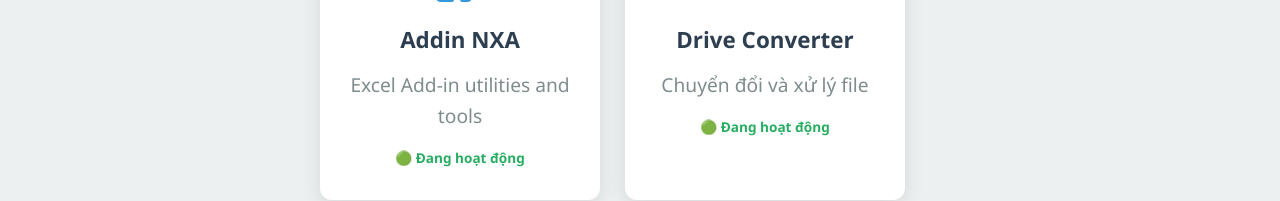
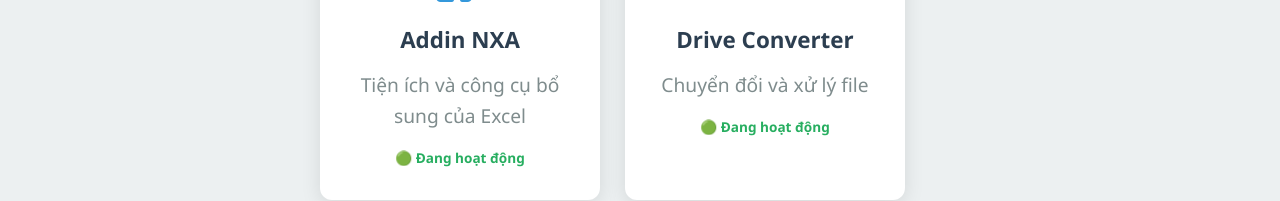
Before and after one commit to XuanAn2018/mes-unified-app, a plain HTML site: page index.html in a window 1280 px wide. Shown: the part 874-1075 px from the top of the page. Drawn offline with Linux system fonts and the light colour scheme.

Commit message:
Update description for Addin NXA application

```diff
--- a/index.html
+++ b/index.html
@@ -109,7 +109,7 @@
                             <a href="https://nnct2023.github.io/Addin-NXA/" target="_blank" class="app-card">
                                 <i class="fas fa-puzzle-piece"></i>
                                 <h3>Addin NXA</h3>
-                                <p>Excel Add-in utilities and tools</p>
+                                <p>Tiện ích và công cụ bổ sung của Excel</p>
                                 <div class="app-status">🟢 Đang hoạt động</div>
                             </a>
                             <a href="https://xuanan2018.github.io/google-drive-converter/" target="_blank" class="app-card">
```
